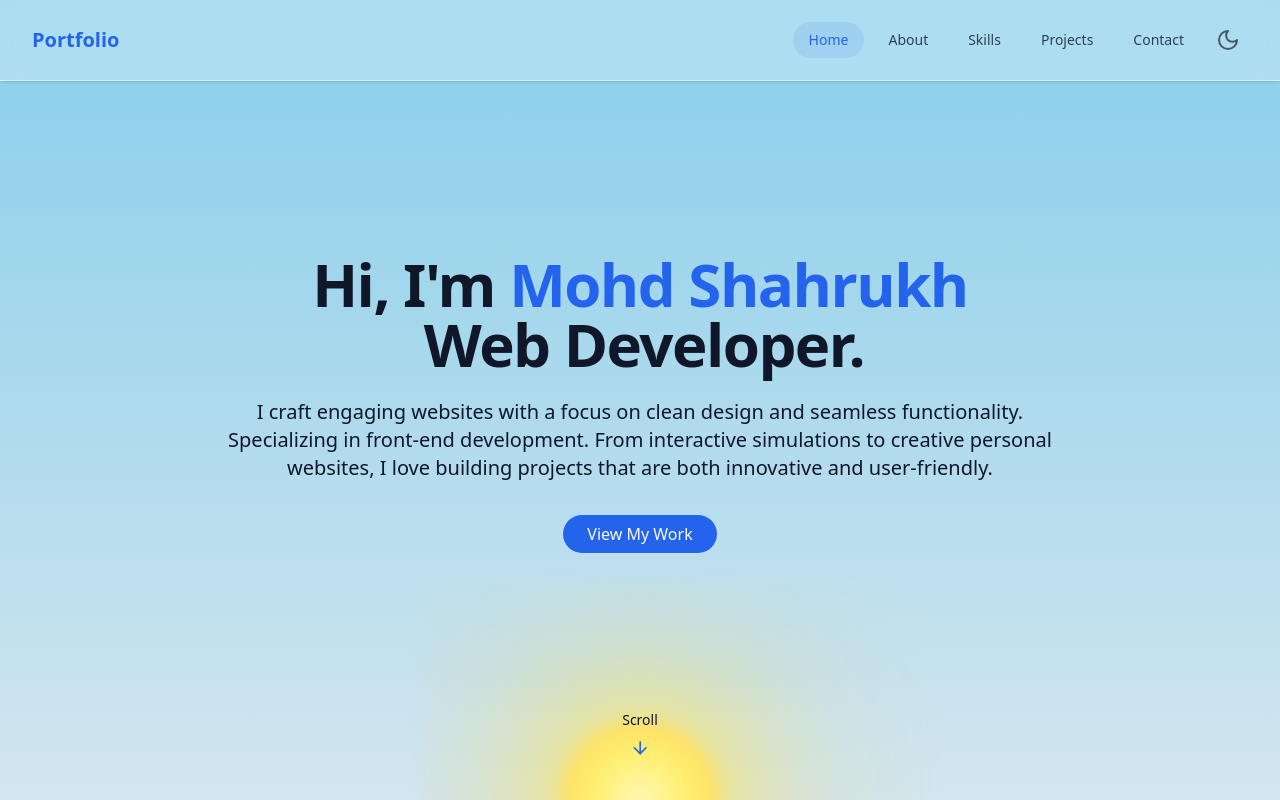
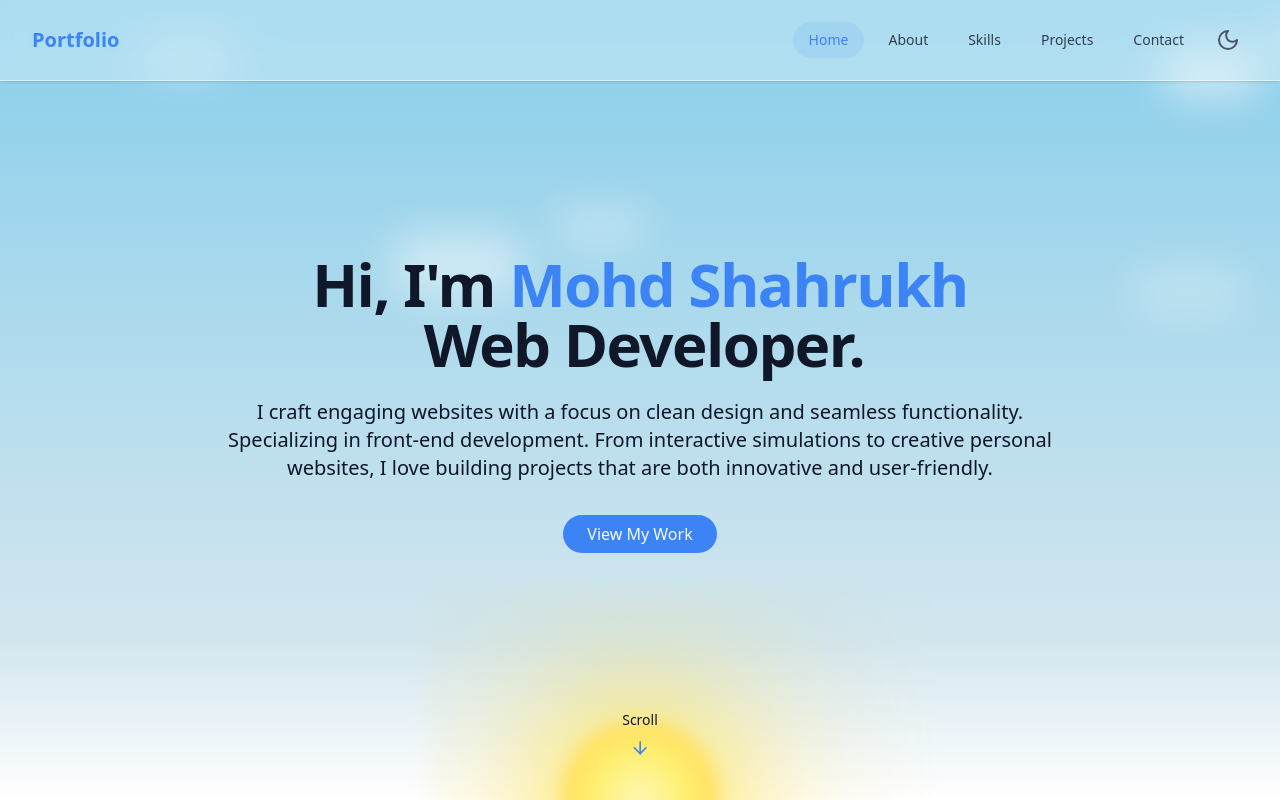
Before and after one commit to shahrukh-210906/Portfolio, a React (Vite) app: page / in a window 1280 px wide. Both pictures are taken after a click on the button "Toggle theme". Shown: the top 800 px of the page. Built offline with nearby package versions, Linux system fonts and the light colour scheme; the HTML template or start-up script is replaced by a standard one.

Commit message:
Day theme fixed

```diff
--- a/src/components/DayBackground.jsx
+++ b/src/components/DayBackground.jsx
@@ -1,21 +1,46 @@
 import { useState, useEffect } from 'react';
 
+// (The createCloud function remains the same)
+const createCloud = (id) => ({
+  id,
+  style: {
+    top: `${Math.random() * 40}%`,
+    left: `${Math.random() * 100}%`,
+    width: `${Math.random() * 100 + 80}px`,
+    height: `${Math.random() * 40 + 30}px`,
+    animationDuration: `${Math.random() * 50 + 40}s`,
+    animationDelay: `-${Math.random() * 40}s`,
+    opacity: Math.random() * 0.4 + 0.3,
+  },
+});
+
 export const DayBackground = () => {
-  const [sunPosition, setSunPosition] = useState(90); // Start at 90% from the top
-  const [skyOpacity, setSkyOpacity] = useState(0); // Start with no bright overlay
+  const [sunPosition, setSunPosition] = useState(90);
+  const [skyOpacity, setSkyOpacity] = useState(0);
+  const [clouds, setClouds] = useState([]);
+  const [horizonGlow, setHorizonGlow] = useState(0);
 
   useEffect(() => {
+    const initialClouds = Array.from({ length: 8 }, (_, i) => createCloud(i));
+    setClouds(initialClouds);
+
     const handleScroll = () => {
       const scrollY = window.scrollY;
       const pageHeight = document.documentElement.scrollHeight - window.innerHeight;
-      // Ensure pageHeight is not zero to avoid division by zero
       const scrollPercent = pageHeight > 0 ? Math.min(scrollY / pageHeight, 1) : 0;
 
-      // Sun moves from 90% (bottom) to 15% (top)
-      setSunPosition(90 - scrollPercent * 75);
+      setSunPosition(90 - scrollPercent * 100);
+      setSkyOpacity(scrollPercent * 0.7);
 
-      // Sky brightens up (opacity from 0 to 1)
-      setSkyOpacity(scrollPercent * 0.7);
+      // --- THIS IS THE CHANGE ---
+      // Start the glow animation only when the user is 85% scrolled down the page.
+      const glowStart = 0.95;
+      if (scrollPercent > glowStart) {
+        const glowProgress = (scrollPercent - glowStart) / (1 - glowStart);
+        setHorizonGlow(glowProgress);
+      } else {
+        setHorizonGlow(0);
+      }
     };
 
     window.addEventListener('scroll', handleScroll);
@@ -24,20 +49,18 @@ export const DayBackground = () => {
 
   return (
     <div className="fixed inset-0 z-0 overflow-hidden pointer-events-none">
-      {/* Base sky gradient */}
-      <div className="day-sky absolute inset-0" />
+      <div
+        className="day-sky absolute inset-0"
+        style={{ '--horizon-glow': horizonGlow }}
+      />
+      <div className="day-glow absolute inset-0" style={{ opacity: skyOpacity }} />
+      <div className="sun" style={{ top: `${sunPosition}%` }} />
 
-      {/* Sun glow overlay that gets brighter on scroll */}
-      <div
-        className="day-glow absolute inset-0"
-        style={{ opacity: skyOpacity }}
-      />
-
-      {/* The Sun */}
-      <div
-        className="sun"
-        style={{ top: `${sunPosition}%` }}
-      />
+      <div className="clouds-container">
+        {clouds.map(cloud => (
+          <div key={cloud.id} className="cloud" style={cloud.style} />
+        ))}
+      </div>
     </div>
   );
 };
--- a/src/index.css
+++ b/src/index.css
@@ -73,17 +73,21 @@
   }
 }
 
+/* src/index.css */
 @layer base {
   :root {
-    --background: 0 0% 100%;
+    /* A soft, off-white background is easier on the eyes */
+    --background: 210 20% 98%;
     --foreground: 222 47% 11%;
+    /* Cards can have a slightly cleaner, whiter look */
     --card: 0 0% 100%;
-    --primary: 221 83% 53%;
+    /* A more professional, slightly desaturated blue */
+    --primary: 217 91% 60%;
     --primary-foreground: 210 40% 98%;
     --secondary: 210 40% 96%;
-    --secondary-foreground: 222 47% 11%;
     --border: 214 32% 91%;
   }
+
 
   .dark {
     --background: 220 15% 10%;
@@ -115,19 +119,7 @@
   }
 
   /* Light mode body background */
-  body::before {
-    content: "";
-    position: fixed;
-    top: -10px;
-    left: -10px;
-    right: -10px;
-    bottom: -10px;
-    background: linear-gradient(60deg, #f9d423, #ff8c5a, #a9def9);
-    background-size: 400% 400%;
-    animation: gradient-scroll 20s ease infinite;
-    filter: blur(8px);
-    z-index: -1;
-  }
+
 
   /* Dark mode body background */
   .dark body {
@@ -203,12 +195,44 @@
 }
 
 /* Day Time theme styles */
+/* src/index.css */
 .day-sky {
-  background: linear-gradient(to bottom, #87CEEB, #d3e6ef);
+  /* This version pushes the orange glow further down for a more subtle effect */
+  background: linear-gradient(
+    to bottom,
+    #87CEEB 0%,
+    #d3e6ef 80%, /* Extended the main sky color further down */
+    rgba(229, 152, 102, var(--horizon-glow)) 100% /* Start the orange glow much closer to the bottom */
+  );
 }
+
 
 .day-glow {
   background: linear-gradient(to bottom, #ffde7a, #f6c86a);
+}
+
+.clouds-container {
+  position: absolute;
+  top: 0;
+  left: 0;
+  width: 100%;
+  height: 100%;
+}
+
+.cloud {
+  @apply absolute rounded-full;
+  background-color: rgba(255, 255, 255, 0.8);
+  filter: blur(20px);
+  animation: drifting-cloud linear infinite;
+}
+
+@keyframes drifting-cloud {
+  from {
+    transform: translateX(-150px);
+  }
+  to {
+    transform: translateX(100vw);
+  }
 }
 
 .sun {
```
